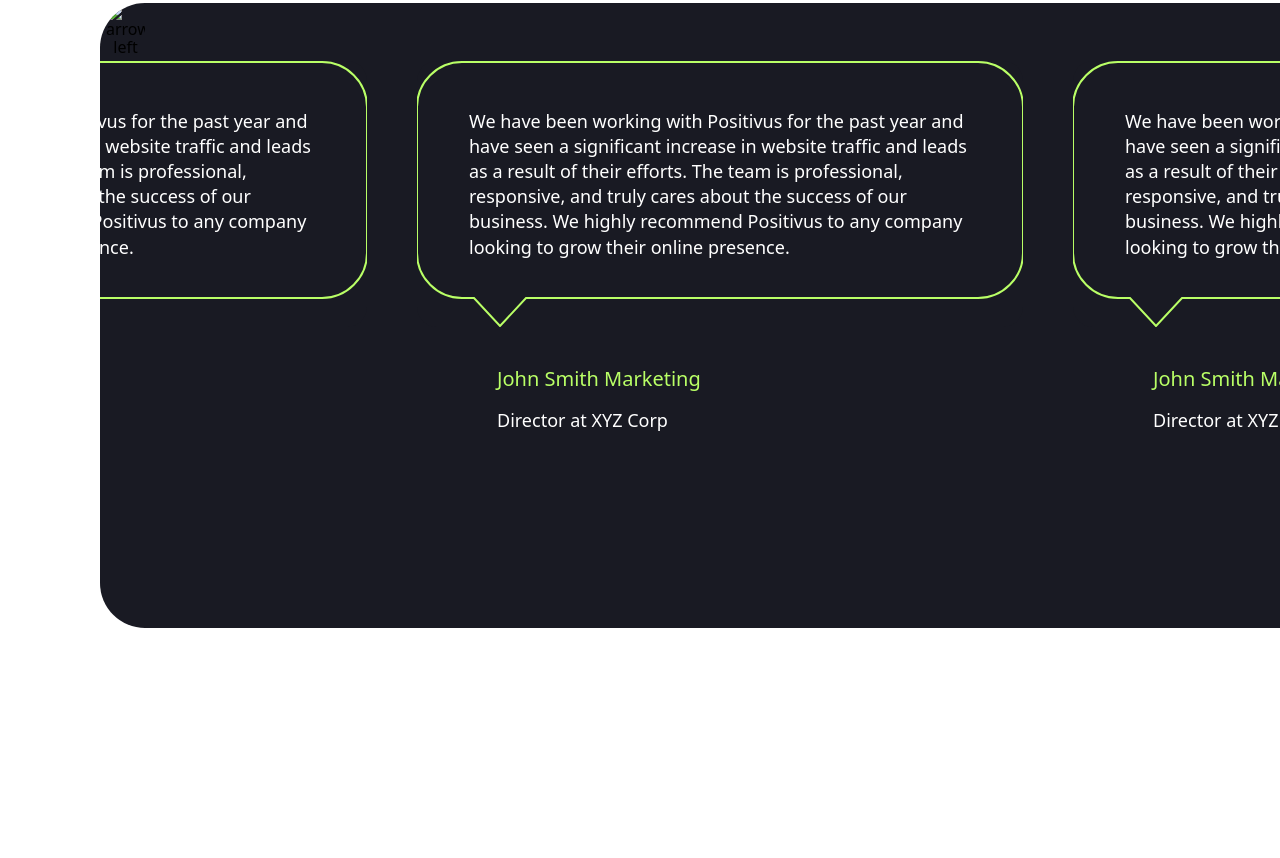
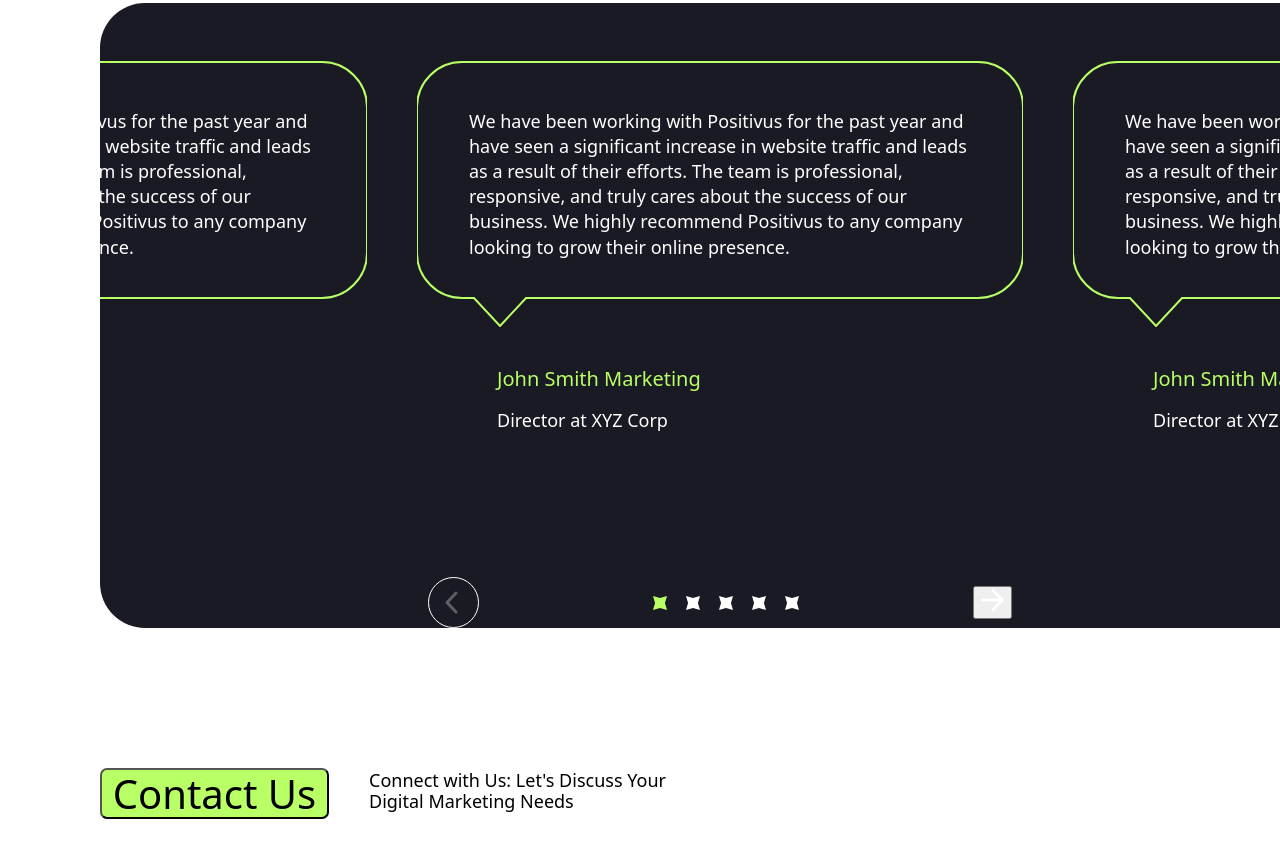
Before and after one commit to GennadiyTsekhmistro/positivus-landing-page-design, a website built with Vite: page index.html in a window 1280 px wide. Shown: the part 5964-6822 px from the top of the page. Before the commit the page ends 6592 px from the top, so only its background shows below. Built offline with nearby package versions, Linux system fonts and the light colour scheme; files whose address does not match are found by name.

Commit message:
modified:   index.html         modified:   src/css/styles.css

```diff
--- a/index.html
+++ b/index.html
@@ -826,8 +826,20 @@
 
         <!-- #region Navigation -->
         <div class="testimonials-navigation">
-          <button class="slider-btn">
-            <img src="/icons/arrow-left.svg" alt="arrow left" />
+          <button class="slider-btn-left">
+            <img src="./arrow-left.svg" alt="arrow left" />
+          </button>
+
+          <div class="slider-dots">
+            <img src="./vector-green.svg" alt="Vector Green" />
+            <img src="./vector-white.svg" alt="Vector White" />
+            <img src="./vector-white.svg" alt="Vector White" />
+            <img src="./vector-white.svg" alt="Vector White" />
+            <img src="./vector-white.svg" alt="Vector White" />
+          </div>
+
+          <button class="slider-btn-">
+            <img src="./arrow-right.svg" alt="arrow right" />
           </button>
         </div>
 
@@ -835,6 +847,19 @@
       </div>
 
       <!-- #endregion Testimonials block -->
+
+    <!-- #region Contact Us -->
+
+      <div class="contact-us-subheading">
+        <button class="contact-us-button">Contact Us</button>
+        <p class="contact-us-text">
+          Connect with Us: Let's Discuss Your Digital Marketing Needs
+        </p>
+      </div>
+
+      <!-- #endregion Contact Us -->
+
+
     </main>
 
     <!-- #region footer -->
--- a/src/css/styles.css
+++ b/src/css/styles.css
@@ -1429,10 +1429,21 @@ ul {
 
 /* #region Navigation */
 
-.slider-btn {
+.testimonials-navigation {
+  margin-top: auto;
+  display: flex;
+  justify-content: center;
+  align-items: center;
+  gap: 174px;
+  width: 100%;
+  height: 51px;
+}
+
+.slider-btn-left {
   width: 51px;
   height: 51px;
-
+  stroke-width: 1px;
+  stroke: #fff;
   display: flex;
   align-items: center;
   justify-content: center;
@@ -1443,11 +1454,73 @@ ul {
   cursor: pointer;
 }
 
-.slider-btn img {
-  width: 100%;
-  height: 100%;
+.slider-btn-right {
+  width: 23px;
+  height: 23px;
+  stroke-width: 1px;
+  stroke: #fff;
+  display: flex;
+  align-items: center;
+  justify-content: center;
+  border-radius: 100%;
+  border: 1px solid #fff;
+  background: transparent;
+  border: none;
+  cursor: pointer;
+}
+
+.slider-dots {
+  display: flex;
+  align-items: center;
+  justify-content: center;
+  gap: 19px;
 }
 
 /* #endregion Navigation */
 
 /* #endregion Testimonials block */
+
+
+/* #region Contact Us */
+
+.contact-us-subheading {
+  display: flex;
+  align-items: flex-start;
+  justify-content: flex-start;
+  flex-direction: row;
+  gap: 40px;
+  padding-block: 0px;
+  width: 1440px;
+  height: 51px;
+  margin-top: 140px;
+  margin-bottom: 85px;
+}
+
+.contact-us-button {
+  display: flex;
+  align-items: center;
+  justify-content: center;
+  flex-direction: column;
+  gap: 10px;
+  border-radius: 7px;
+  padding-block: 0px;
+  padding-inline: 7px;
+  width: 229px;
+  height: 51px;
+  background: var(--green);
+  font-weight: 500;
+  font-size: 40px;
+  color: var(--black);
+}
+
+.contact-us-text {
+  display: flex;
+  align-items: center;
+  justify-content: center;
+  width: 323px;
+  height: 10px;
+  font-weight: 400;
+  font-size: 18px;
+  color: var(--black);
+}
+/* #endregion Contact Us */
```
Also changed, not shown: README.md, public/arrow-right.svg (added), public/vector-green.svg (added), public/vector-white.svg (added).
